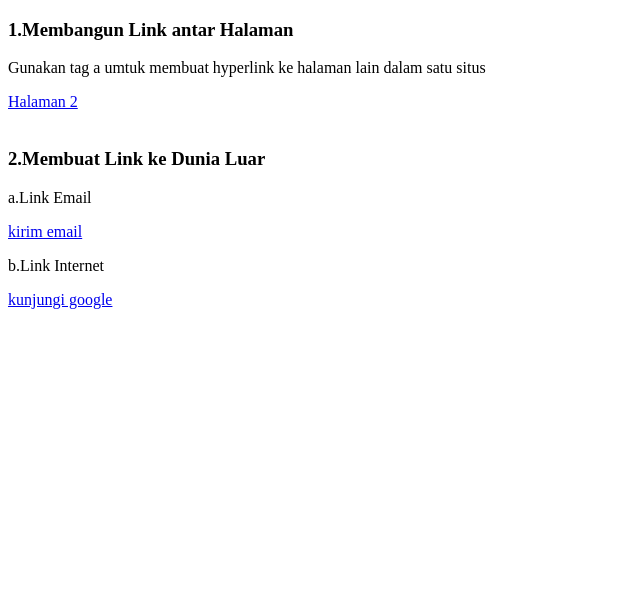
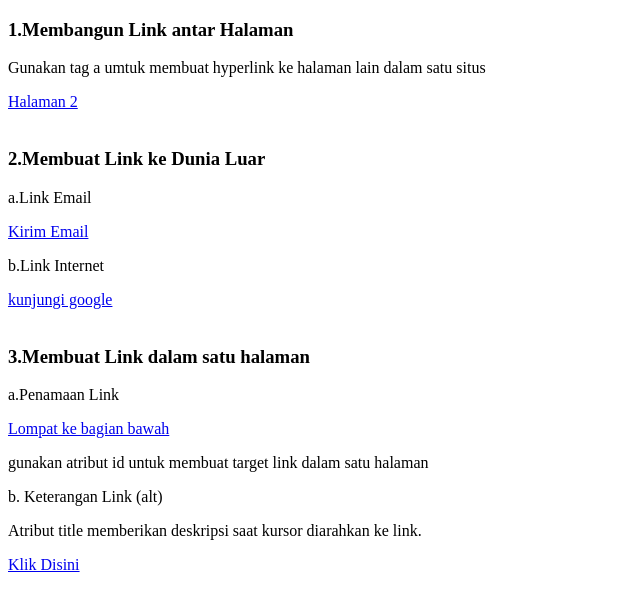
Before and after one commit to rayhan-18/1124160206-html-Meet5, a plain HTML site: page index.html in a window 1280 px wide. Shown: the whole page, without its empty margins (0-640 px from the left). Drawn offline with Linux system fonts and the light colour scheme.

Commit message:
membuat link dalam satu halaman

```diff
--- a/index.html
+++ b/index.html
@@ -13,10 +13,19 @@
 
     <h3> 2.Membuat Link ke Dunia Luar</h3>
     <p>a.Link Email</p>
-    <a href="mr0031689@gmail.com" target="_blank">kirim email</a>
+    <a href="mailto:mr0031689@gmail.com" target="_blank">Kirim Email</a>
     <p>b.Link Internet</p>
     <a href="https://www.google.com" target="_blank">kunjungi google</a>
     <br><br>
 
+    <h3> 3.Membuat Link dalam satu halaman</h3>
+    <p>a.Penamaan Link</p>
+    <a href="#bagian_bawah">Lompat ke bagian bawah</a>
+    <p>gunakan atribut id untuk membuat target link dalam satu halaman</p>
+    <p>b. Keterangan Link (alt)</p>
+    <p>Atribut title memberikan deskripsi saat kursor diarahkan ke link.</p>
+    <a href="#Bawah" title="Lompat ke bagian Bawah">Klik Disini</a>
+    <br><br>
+
 </body>
 </html>
```
Also changed, not shown: index 2.html (+0 -5 lines).
